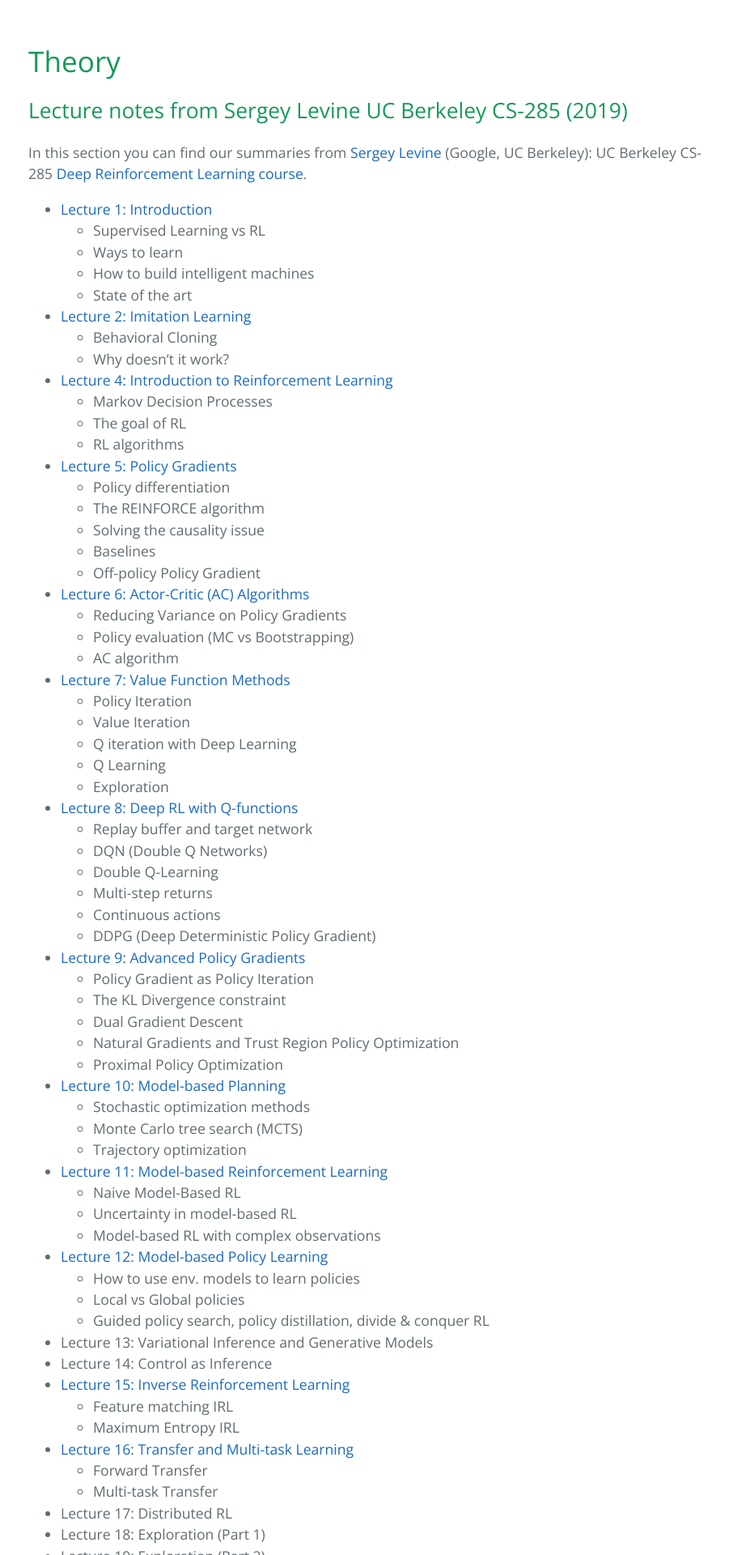
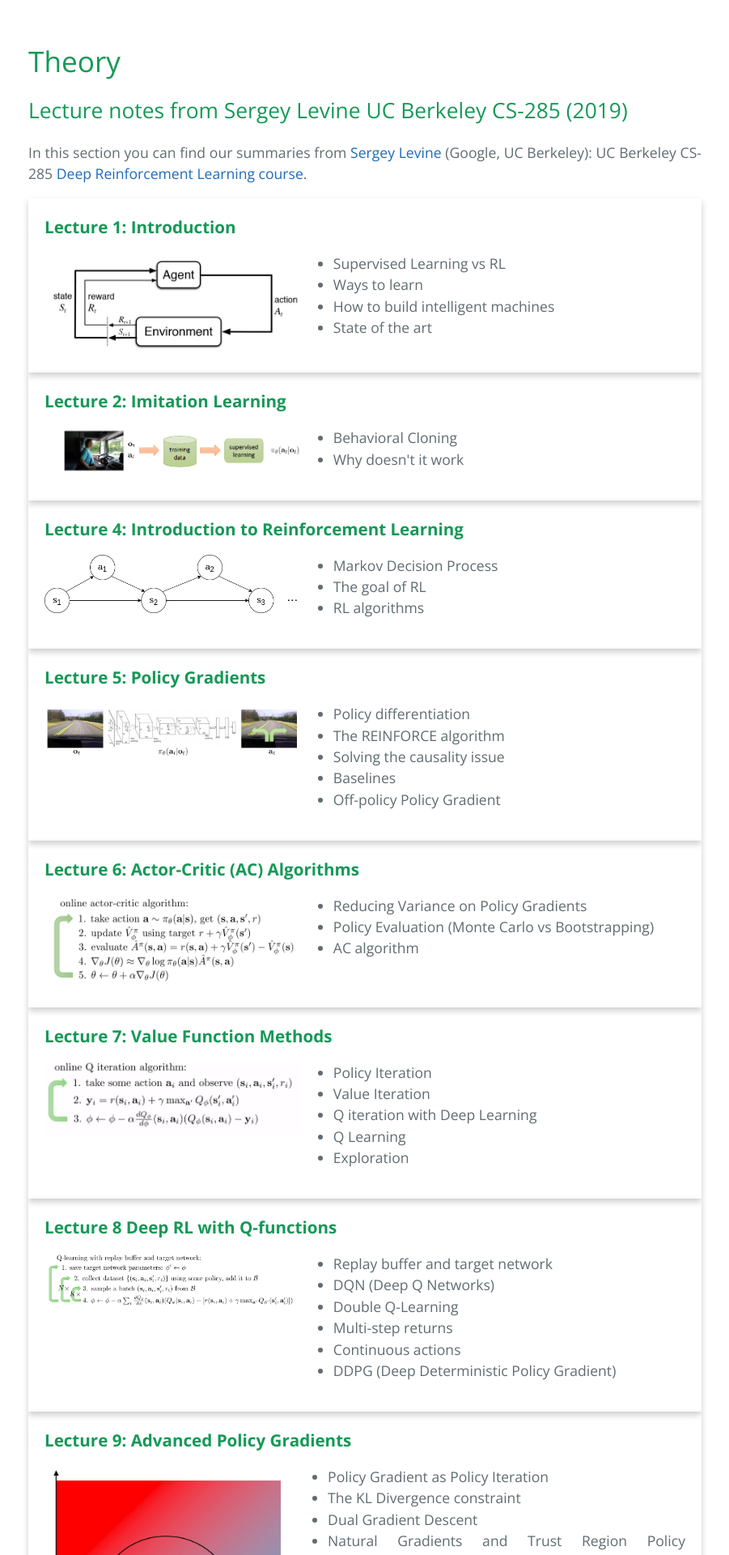
Before and after one commit to CampusAI/CampusAI.github.io, a Jekyll site: the page built from lectures.md, in a window 1280 px wide. Shown: the part 398-2318 px from the top of the page at 81% size, without its empty margins (189-1090 px from the left). Built offline with Jekyll 4.4.1, drawn with Linux system fonts in a browser that asks for light colours; some of the changed text lies outside the part shown.

Commit message:
Lectures as cards

```diff
--- /dev/null
+++ b/_includes/bullet_card.html
@@ -0,0 +1,44 @@
+<style>
+.card {
+  /* Add shadows to create the "card" effect */
+  box-shadow: 0 4px 8px 0 rgba(0, 0, 0, 0.2);
+  transition: 0.3s;
+  padding: 20px;
+  width: 100%;
+}
+
+.card_inner {
+  display:flex;
+ }
+
+/* On mouse-over, add a deeper shadow */
+
+.card:hover {
+  box-shadow: 0 8px 16px 0 rgba(0, 0, 0, 0.2);
+}
+
+.card_excerpt {
+  // float: right; // no need
+  width: 60%;
+}
+
+.card_image {
+  width: 40%;
+  clear:both;
+}
+</style>
+
+<div class="card">
+    <h3><b>{{include.title}}</b></h3>
+    <div class="card_inner">
+        <div class="card_image"> <img src="{{include.img}}" /> </div>
+        <div class="card_excerpt">
+        <ul>
+            {% assign bullets = include.brief | split: ";" %}
+	    {% for bullet in bullets %}
+	        <li> {{bullet}} </li>
+	    {% endfor %}
+        </ul>
+    </div>
+  </div>
+</div>
--- a/lectures.md
+++ b/lectures.md
@@ -8,73 +8,59 @@ permalink: /theory/
 
 In this section you can find our summaries from [Sergey Levine](https://people.eecs.berkeley.edu/~svlevine/) (Google, UC Berkeley): UC Berkeley CS-285 [Deep Reinforcement Learning course](http://rail.eecs.berkeley.edu/deeprlcourse/).
 
-- [Lecture 1: Introduction](/lectures/lecture1)
-    - Supervised Learning vs RL
-    - Ways to learn
-    - How to build intelligent machines
-    - State of the art
-- [Lecture 2: Imitation Learning](/lectures/lecture2)
-    - Behavioral Cloning
-    - Why doesn't it work?
-<!-- - Lecture 3: TensorFlow Review -->
-- [Lecture 4: Introduction to Reinforcement Learning](/lectures/lecture4)
-    - Markov Decision Processes
-    - The goal of RL
-    - RL algorithms
-- [Lecture 5: Policy Gradients](/lectures/lecture5)
-    - Policy differentiation
-    - The REINFORCE algorithm
-    - Solving the causality issue
-    - Baselines
-    - Off-policy Policy Gradient
-- [Lecture 6: Actor-Critic (AC) Algorithms](/lectures/lecture6)
-    - Reducing Variance on Policy Gradients
-    - Policy evaluation (MC vs Bootstrapping)
-    - AC algorithm
-- [Lecture 7: Value Function Methods](/lectures/lecture7)
-    - Policy Iteration
-    - Value Iteration
-    - Q iteration with Deep Learning
-    - Q Learning
-    - Exploration
-- [Lecture 8: Deep RL with Q-functions](/lectures/lecture8)
-    - Replay buffer and target network
-    - DQN (Double Q Networks)
-    - Double Q-Learning
-    - Multi-step returns
-    - Continuous actions
-    - DDPG (Deep Deterministic Policy Gradient)
-- [Lecture 9: Advanced Policy Gradients](/lectures/lecture9)
-    - Policy Gradient as Policy Iteration
-    - The KL Divergence constraint
-    - Dual Gradient Descent
-    - Natural Gradients and Trust Region Policy Optimization
-    - Proximal Policy Optimization
-- [Lecture 10: Model-based Planning](/lectures/lecture10)
-    - Stochastic optimization methods
-    - Monte Carlo tree search (MCTS)
-    - Trajectory optimization
-- [Lecture 11: Model-based Reinforcement Learning](/lectures/lecture11)
-    - Naive Model-Based RL
-    - Uncertainty in model-based RL
-    - Model-based RL with complex observations
-- [Lecture 12: Model-based Policy Learning](/lectures/lecture12)
-    - How to use env. models to learn policies
-    - Local vs Global policies
-    - Guided policy search, policy distillation, divide & conquer RL
-- Lecture 13: Variational Inference and Generative Models
-- Lecture 14: Control as Inference
-- [Lecture 15: Inverse Reinforcement Learning](/lectures/lecture15)
-    - Feature matching IRL
-    - Maximum Entropy IRL
-- [Lecture 16: Transfer and Multi-task Learning](/lectures/lecture16)
-    - Forward Transfer
-    - Multi-task Transfer
-- Lecture 17: Distributed RL
-- Lecture 18: Exploration (Part 1)
-- Lecture 19: Exploration (Part 2)
-- Lecture 20: Meta-learning
-- Lecture 21: Information Theory, Open Problems
+<!--
+To add a lecture one must add a line with the following code:
+
+{% include bullet_card.html title="" brief="" img="" url="" %}
+
+title:  The title of the lecture
+brief:  A string of ; separated sentences that will be put in a bullet list
+img:    An image that represents the lecture
+url:    The url of the lecture post
+
+-->
+
+{% include bullet_card.html title="Lecture 1: Introduction" brief="Supervised Learning vs RL;Ways to learn;How to build intelligent machines;State of the art" img="/_lectures/lecture_1/idea.jpg" url="/lectures/lecture1" %}
+
+
+{% include bullet_card.html title="Lecture 2: Imitation Learning" brief="Behavioral Cloning;Why doesn't it work" img="/_lectures/lecture_2/bc.png" url="/lectures/lecture2" %}
+
+
+{% include bullet_card.html title="Lecture 4: Introduction to Reinforcement Learning" brief="Markov Decision Process;The goal of RL;RL algorithms" img="/_lectures/lecture_4/MDP.png" url="/lectures/lecture4" %}
+
+
+{% include bullet_card.html title="Lecture 5: Policy Gradients" brief="Policy differentiation;The REINFORCE algorithm;Solving the causality issue;Baselines;Off-policy Policy Gradient" img="/_lectures/lecture_5/NN_policy.png" url="/lectures/lecture5" %}
+
+
+{% include bullet_card.html title="Lecture 6: Actor-Critic (AC) Algorithms" brief="Reducing Variance on Policy Gradients;Policy Evaluation (Monte Carlo vs Bootstrapping);AC algorithm" img="/_lectures/lecture_6/ac_algorithm_online.png" url="/lectures/lecture6" %}
+
+
+{% include bullet_card.html title="Lecture 7: Value Function Methods" brief="Policy Iteration;Value Iteration;Q iteration with Deep Learning;Q Learning;Exploration" img="/_lectures/lecture_7/online_q_learning.png" url="/lectures/lecture7" %}
+
+
+{% include bullet_card.html title="Lecture 8 Deep RL with Q-functions" brief="Replay buffer and target network;DQN (Deep Q Networks);Double Q-Learning;Multi-step returns;Continuous actions;DDPG (Deep Deterministic Policy Gradient)" img="/_lectures/lecture_8/dqn.png" url="/lectures/lecture8" %}
+
+
+{% include bullet_card.html title="Lecture 9: Advanced Policy Gradients" brief="Policy Gradient as Policy Iteration;The KL Divergence constraint;Dual Gradient Descent;Natural Gradients and Trust Region Policy Optimization;Proximal Policy Optimization" img="/_lectures/lecture_9/gradient_ascent.png" url="/lectures/lecture9" %}
+
+{% include bullet_card.html title="Lecture 10: Model-based Planning" brief="Stochastic optimization methods;Monte Carlo Tree Search (MCTS);Trajectory optimization" img="/_lectures/lecture_10/ilqr.png" url="/lectures/lecture10" %}
+
+{% include bullet_card.html title="Lecture 11: Model-based Reinforcement Learning" brief="Naive Model-Based RL;Uncertainty in model-based RL;Model-based RL with complex observations" img="/_lectures/lecture_11/stoc_bootstrap.png" url="/lectures/lecture11" %}
+
+{% include bullet_card.html title="Lecture 12: Model-based Policy Learning" brief="How to use env. models to learn policies;Local vs Global policies;Guided policy search;Policy Distillation;Divide & conquer RL" img="/_lectures/lecture_12/gen_dyna_idea.png" url="/lectures/lecture12" %}
+
+{% include bullet_card.html title="Lecture 13: Variational Inference and Generative Models" brief="" img="" url="" %}
+
+{% include bullet_card.html title="Lecture 14: Control as inference" brief="" img="" url="" %}
+
+{% include bullet_card.html title="Lecture 15: Inverse Reinforcement Learning" brief="Feature Matching IRL;Maximum Entropy IRL" img="/_lectures/lecture_15/gcl.png" url="/lectures/lecture15" %}
+
+{% include bullet_card.html title="Lecture 16: Transfer and Multi-task Learning" brief="Forward Transfer;Multi-task Transfer" img="/_lectures/lecture_16/feature_extraction_keeping.png" url="/lectures/lecture16" %}
+{% include bullet_card.html title="Lecture 17: Distributed RL" brief="" img="" url="" %}
+{% include bullet_card.html title="Lecture 18: Exploration (Part 1)" brief="" img="" url="" %}
+{% include bullet_card.html title="Lecture 19: Exploration (Part 2)" brief="" img="" url="" %}
+{% include bullet_card.html title="Lecture 20: Meta-learning" brief="" img="" url="" %}
+{% include bullet_card.html title="Lecture 21: Information Theory, Open Problems" brief="" img="" url="" %}
 
 ## Annex
 
```
